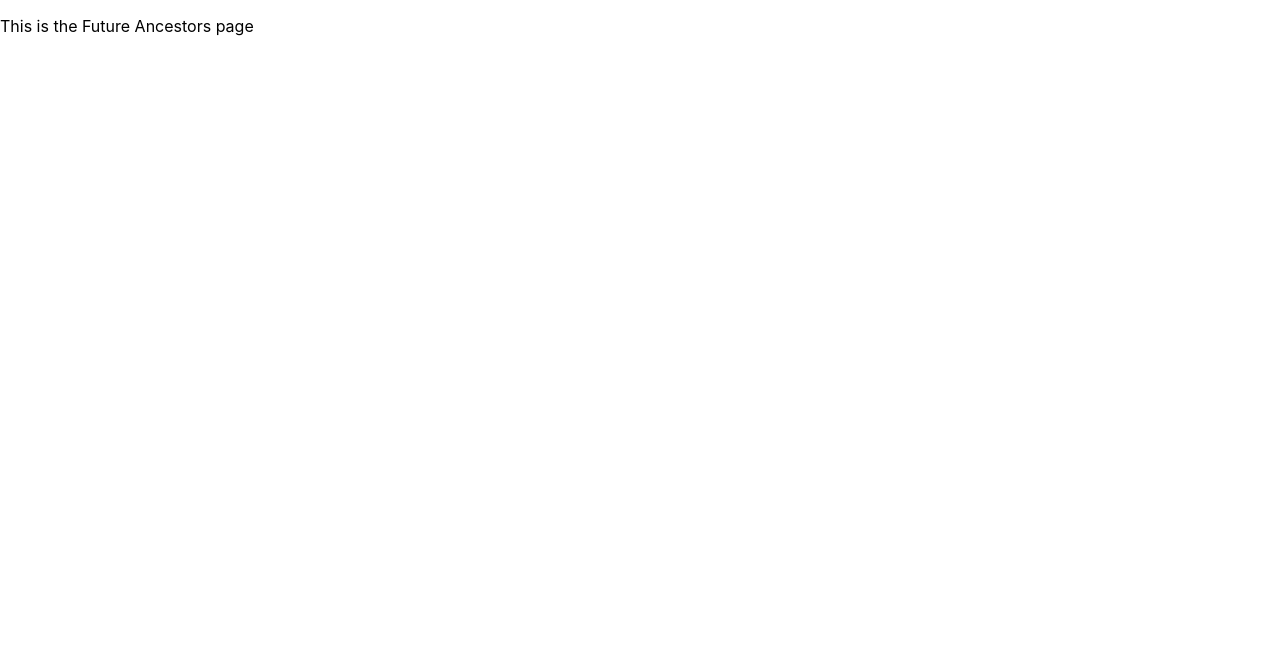
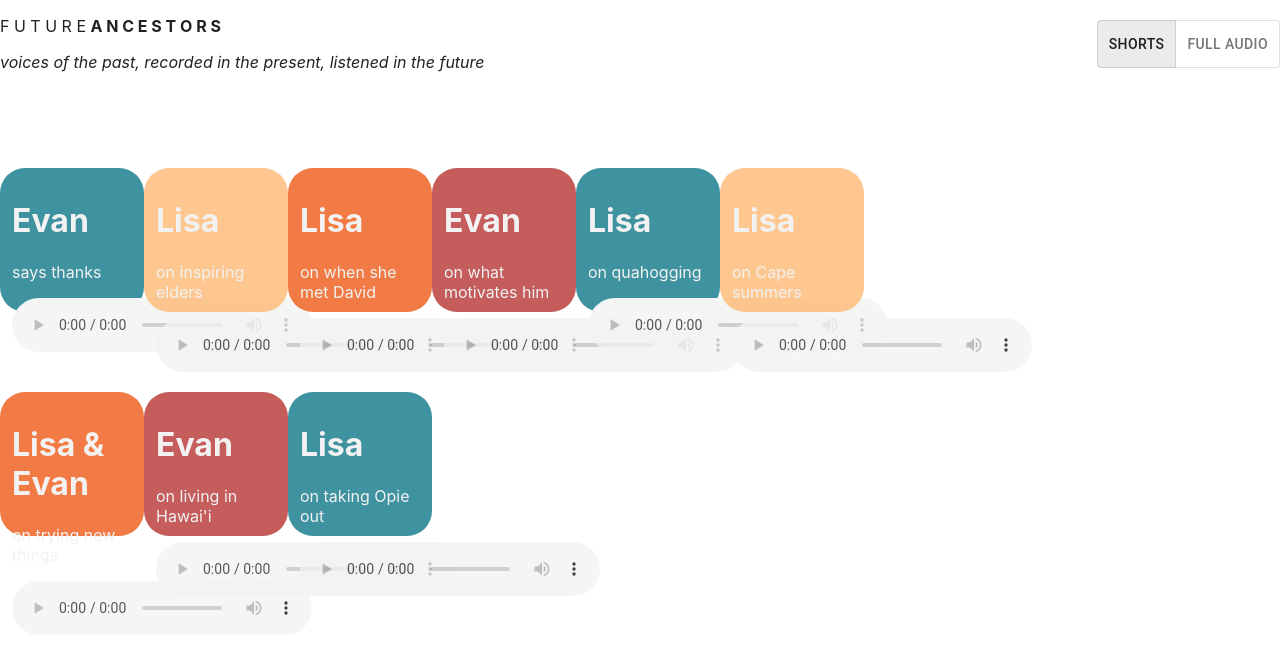
Before and after one commit to evandenmark/evandenmarkdotcom, a React (Create React App) app: page /futureancestors in a window 1280 px wide. Shown: the top 654 px of the page. Built offline with nearby package versions, Linux system fonts and the light colour scheme.

Commit message:
old future ancestors site up in route

```diff
--- a/src/App.tsx
+++ b/src/App.tsx
@@ -1,4 +1,4 @@
-import FutureAncestors from './futureancestors';
+import FutureAncestors from "./FutureAncestors/FutureAncestors"
 import Home from './homepage';
 import './App.css';
 
--- /dev/null
+++ b/src/FutureAncestors/FutureAncestors.tsx
@@ -0,0 +1,31 @@
+import React, { useEffect, useState } from 'react';
+import '../App.css';
+import {fullAudio, shortAudio} from "./data"
+import {shuffleArray} from "./utils"
+
+
+import Header from "./Header";
+import GridSystem from "./GridSystem";
+import { Display } from './types';
+
+const FutureAncestors = () => {
+
+    const apikey = 'AIzaSyBXJ0-E1BwGOFs9hZuMOsfV5iVhzg97ih4'
+    const CLIENT_ID = '579441668278-bgq91p7aodjrt92pgsjng9hnoib7sjp4.apps.googleusercontent.com'
+    const FOLDER_ID = "13g2EvoropXH6CIacYlFnZ1ozbPyVoWok"
+
+
+    const [display, setDisplay] = useState(Display.SHORT)
+
+    //shuffle the shorts, allow fulls to go in chronological order
+    const audioData = display == Display.SHORT ? shuffleArray(shortAudio) : fullAudio;
+        return (
+            <div className={"centerColumn"}>
+                <Header display={display} setDisplay={setDisplay}/>
+
+                <GridSystem data={audioData}/>
+        </div>
+        )
+}
+
+export default FutureAncestors;
--- /dev/null
+++ b/src/FutureAncestors/GridSystem.tsx
@@ -0,0 +1,58 @@
+import * as React from 'react';
+import { styled } from '@mui/material/styles';
+import Box from '@mui/material/Box';
+import Paper from '@mui/material/Paper';
+import Grid from '@mui/material/Grid';
+import SoundBox from './SoundBox';
+import { FormRowProps, GridSystemProps } from './types';
+
+const GridSystem = ({data}: GridSystemProps) => {
+
+    const NUM_ROWS = Math.ceil(data.length/3);
+    const VERTICAL_SPACE = 5;
+
+    const FormRow = ({rowNum} : FormRowProps) =>
+        (
+            <React.Fragment>
+              <Grid key={rowNum*3} item >
+                <SoundBox data={data[rowNum*3]} index={rowNum*3}/>
+              </Grid>
+              <Grid key={rowNum*3+1} item  >
+                {data.length > rowNum*3 + 1
+                    && (<SoundBox data={data[rowNum*3 + 1]} index={rowNum*3 + 1}/>)
+                }
+              </Grid>
+              <Grid key={rowNum*3+2} item  >
+                {data.length > rowNum*3 + 2
+                    && (<SoundBox data={data[rowNum*3 + 2]} index={rowNum*3 + 2}/>)
+                }
+              </Grid>
+            </React.Fragment>
+          );
+
+    return (
+        <Box sx={{ paddingTop:5}}>
+             <Grid container >
+                 {
+                     Array.from(Array(NUM_ROWS).keys()).map(
+                        i => (
+                            <Grid container
+                            key={-1*i}
+                            item
+                            marginBottom={VERTICAL_SPACE}
+                            marginTop={VERTICAL_SPACE}
+                            justifyContent={"space-between"}
+                            display= {"flex"}
+                            >
+                                <FormRow rowNum={i} />
+                            </Grid>
+                        )
+                     )
+                 }
+
+            </Grid>
+        </Box>
+  );
+}
+
+export default GridSystem;
--- /dev/null
+++ b/src/FutureAncestors/Header.tsx
@@ -0,0 +1,38 @@
+import { Paper } from "@mui/material";
+import { padding } from "@mui/system";
+import Stack from '@mui/material/Stack';
+import MenuToggle from "./MenuToggle";
+import { HeaderProps } from "./types";
+
+
+
+const Header = ({display, setDisplay}: HeaderProps) => {
+    return (
+        <Paper
+            sx={{
+                // padding: 10,
+                // marginLeft: 20,
+                // marginRight: 20,
+                alignItems:"center",
+                justifyContent:"space-between",
+                display: "flex"
+            }}
+            elevation={0}
+            >
+            <div className={"header-div"}>
+                <div id={"title"}>
+                    <p> F U T U R E <b> A N C E S T O R S </b></p>
+                </div>
+                <div id={"subtitle"}>
+                    <p><i>voices of the past, recorded in the present, listened in the future</i></p>
+                </div>
+            </div>
+
+            <MenuToggle display={display} setDisplay={setDisplay}/>
+        </Paper>
+
+
+    )
+}
+
+export default Header;
--- /dev/null
+++ b/src/FutureAncestors/MenuToggle.tsx
@@ -0,0 +1,30 @@
+import { ToggleButton, ToggleButtonGroup } from "@mui/material";
+import { useState } from "react";
+import { Display, MenuToggleProps } from "./types";
+
+const MenuToggle = ({display, setDisplay}: MenuToggleProps) => {
+
+
+
+    const toggleAudioDisplay = () => {
+        setDisplay(display==Display.SHORT ? Display.FULL : Display.SHORT)
+    }
+
+    return (
+        <ToggleButtonGroup
+          value={display}
+          exclusive
+          onChange={toggleAudioDisplay}
+          aria-label="text alignment"
+        >
+          <ToggleButton value={Display.SHORT} aria-label="left aligned">
+            Shorts
+          </ToggleButton>
+          <ToggleButton value={Display.FULL} aria-label="centered">
+            Full Audio
+          </ToggleButton>
+        </ToggleButtonGroup>
+      );
+}
+
+export default MenuToggle;
--- /dev/null
+++ b/src/FutureAncestors/SoundBox.tsx
@@ -0,0 +1,41 @@
+import { Box } from "@mui/system";
+import { colors } from "./theme";
+import { SoundRecord } from "./types";
+
+interface SoundBoxProps {
+    data: SoundRecord,
+    index: number
+}
+
+
+const SoundBox = ({data, index}: SoundBoxProps) => {
+
+    const boxSize = ((window.screen.width*0.5)/3)*0.9;
+    return (
+            <Box
+                style={{
+                    backgroundColor: colors[index%colors.length],
+                    borderRadius: 25,
+                    color: '#eee',
+                    height: boxSize,
+                    padding: 12,
+                    width: boxSize,
+                    opacity: 0.75
+                }} >
+                    <div className={"soundbox"}>
+                        <h1>{data.speaker}</h1>
+                        <p>{data.topic}</p>
+                        <div className={"audiocontainer"}>
+                            <audio
+                            controls
+                            >
+                                <source src={data.link} type="audio/mpeg"/>
+                                Your browser does not support the audio tag.
+                            </audio>
+                        </div>
+                    </div>
+            </Box>
+    )
+}
+
+export default SoundBox;
--- /dev/null
+++ b/src/FutureAncestors/data.tsx
@@ -0,0 +1,60 @@
+export const shortAudio = [
+    {
+        speaker: "Lisa",
+        topic: "on taking Opie out",
+        link: "https://docs.google.com/uc?export=download&id=1Y8s9KNbhW03YdUWdy-ghmE7jDiSdRcS4"
+    },
+    {
+        speaker: "Lisa & Evan",
+        topic: "on trying new things",
+        link: "https://docs.google.com/uc?export=download&id=1EO-yktTcjfjQHb7-p-o4j4q8zQx-xEzl"
+    },
+    {
+        speaker: "Lisa",
+        topic: "on quahogging",
+        link: "https://docs.google.com/uc?export=download&id=1gmk4gY4dUIZ6JDCsg3l-kZgdNlYJsdMv"
+    },
+    {
+        speaker: "Lisa",
+        topic: "on when she met David",
+        link: "https://docs.google.com/uc?export=download&id=1vaF6UWWDV31xIqoYr_cQ6YsHKVfK87J5"
+      },
+      {
+        speaker: "Lisa",
+        topic: "on inspiring elders",
+        link: "https://docs.google.com/uc?export=download&id=1qiWOekte3yFc079pOWVx_Ji4bbmKGYOW"
+      },
+      {
+        speaker: "Lisa",
+        topic: "on Cape summers",
+        link: "https://docs.google.com/uc?export=download&id=1TFaSQnICpbj0_GxbDp3uiZiRyZbCMOOr"
+      },
+      {
+        speaker: "Evan",
+        topic: "says thanks",
+        link: "https://docs.google.com/uc?export=download&id=1FqMgtKJOxUXTv_gdgcUvPXhn6rSZIayN"
+        },
+        {
+            speaker: "Evan",
+            topic: "on living in Hawai'i",
+            link: "https://docs.google.com/uc?export=download&id=14JINCbPSqZ5HtNPINypVd_Pk5nyCHWuo"
+        },
+        {
+            speaker: "Evan",
+            topic: "on what motivates him",
+            link: "https://docs.google.com/uc?export=download&id=1Po-G05mvgBOto8dOrur3OQll_N-7XXGQ"
+        },
+];
+
+export const fullAudio = [
+    {
+        speaker: "Lisa",
+        topic: "Early March 2023",
+        link: "https://drive.google.com/uc?id=1w5yiJycz84uJsqYkTW2uXXq-zux2toLy"
+    },
+    {
+        speaker: "Lisa",
+        topic: "March 17, 2023",
+        link: "https://drive.google.com/uc?id=1pDfTII0qn2usfUVgGAWKAZZko3HVBkMG"
+    }
+];
--- /dev/null
+++ b/src/FutureAncestors/theme.tsx
@@ -0,0 +1,5 @@
+// export const colors = ["#2c5275","#f8f6d7","#f6d0ad","#ce875d", "#c25052"]
+// export const colors = ["#809a6f","#a25b5b","#cc9c75","#d5d8b5"]
+// export const colors = ["#064273","#76b6c4","#7fcdff","#1da2d8"]
+// export const colors = ["#fa653c","#eaa33d","#fee873","#a5dde0", "#904a8e"]
+export const colors = ["#006e7f","#ffb56b","#ee5007","#b22727"]
--- /dev/null
+++ b/src/FutureAncestors/types.tsx
@@ -0,0 +1,29 @@
+export type SoundRecord = {
+    speaker: string,
+    topic: string,
+    link: string
+}
+
+export interface GridSystemProps {
+    data: SoundRecord[]
+}
+
+export interface HeaderProps {
+    display: Display
+    setDisplay: React.Dispatch<React.SetStateAction<Display>>
+}
+
+export interface MenuToggleProps {
+    display: Display
+    setDisplay: React.Dispatch<React.SetStateAction<Display>>
+}
+
+
+export interface FormRowProps {
+    rowNum: number
+}
+
+export enum Display{
+    SHORT,
+    FULL
+}
--- /dev/null
+++ b/src/FutureAncestors/utils.tsx
@@ -0,0 +1,5 @@
+export const shuffleArray = (arr: any[]) => {
+    return arr.map(value => ({ value, sort: Math.random() }))
+        .sort((a, b) => a.sort - b.sort)
+        .map(({ value }) => value)
+}
--- a/src/futureancestors.tsx
+++ /dev/null
@@ -1,11 +0,0 @@
-
-
-const FutureAncestors = () => {
-    return (
-        <>
-        <p>This is the Future Ancestors page</p>
-        </>
-    )
-}
-
-export default FutureAncestors;
```
